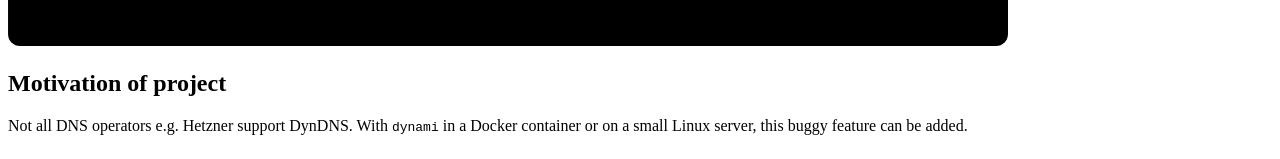
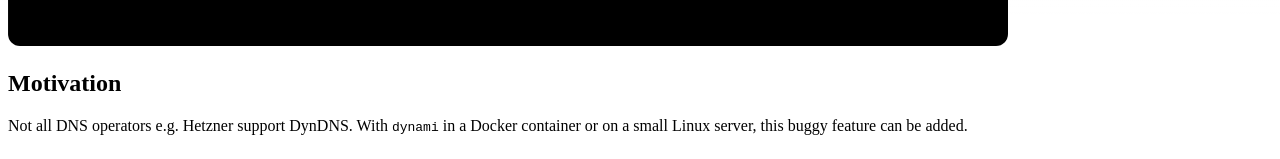
Before and after one commit to bytesentinel-io/docs, a Next.js app: page /dynami in a window 1280 px wide. Shown: the part 1086-1245 px from the top of the page. Built offline with nearby package versions, Linux system fonts and the light colour scheme.

Commit message:
Change download to install

```diff
--- a/pages/dynami/_meta.json
+++ b/pages/dynami/_meta.json
@@ -10,7 +10,7 @@
         "title": "Quick Start"
     },
     "download": {
-        "title": "Download"
+        "title": "Installation"
     },
     "-- docs": {
         "title": "Documentation",
--- a/pages/dynami/index.mdx
+++ b/pages/dynami/index.mdx
@@ -10,7 +10,7 @@
 
 <Image src="/images/dynami_cover.webp" alt="dynami Cover with Logo and Text" width={1000} height={1000} className="rounded-xl" priority />
 
-## Motivation of project
+## Motivation
 
 Not all DNS operators e.g. Hetzner support DynDNS. With `dynami` in a Docker container or on a small Linux server, this buggy feature can be added.
 
--- a/pages/dynami/providers.mdx
+++ b/pages/dynami/providers.mdx
@@ -47,4 +47,9 @@
             <path d="M16.5088 16.8447c.1475-.5068.0908-.9707-.1553-1.3154-.2246-.3164-.6045-.499-1.0615-.5205l-8.6592-.1123a.1559.1559 0 0 1-.1333-.0713c-.0283-.042-.0351-.0986-.021-.1553.0278-.084.1123-.1484.2036-.1562l8.7359-.1123c1.0351-.0489 2.1601-.8868 2.5537-1.9136l.499-1.3013c.0215-.0561.0293-.1128.0147-.168-.5625-2.5463-2.835-4.4453-5.5499-4.4453-2.5039 0-4.6284 1.6177-5.3876 3.8614-.4927-.3658-1.1187-.5625-1.794-.499-1.2026.119-2.1665 1.083-2.2861 2.2856-.0283.31-.0069.6128.0635.894C1.5683 13.171 0 14.7754 0 16.752c0 .1748.0142.3515.0352.5273.0141.083.0844.1475.1689.1475h15.9814c.0909 0 .1758-.0645.2032-.1553l.12-.4268zm2.7568-5.5634c-.0771 0-.1611 0-.2383.0112-.0566 0-.1054.0415-.127.0976l-.3378 1.1744c-.1475.5068-.0918.9707.1543 1.3164.2256.3164.6055.498 1.0625.5195l1.8437.1133c.0557 0 .1055.0263.1329.0703.0283.043.0351.1074.0214.1562-.0283.084-.1132.1485-.204.1553l-1.921.1123c-1.041.0488-2.1582.8867-2.5527 1.914l-.1406.3585c-.0283.0713.0215.1416.0986.1416h6.5977c.0771 0 .1474-.0489.169-.126.1122-.4082.1757-.837.1757-1.2803 0-2.6025-2.125-4.727-4.7344-4.727"/>
         </svg>
     } title="Cloudflare" href="providers/hetzner"/>
+    <Card icon={
+        <svg xmlns="http://www.w3.org/2000/svg" width="24" height="24" fill="currentColor" viewBox="0 0 16 16">
+            <path d="M3.112 3.645A1.5 1.5 0 0 1 4.605 2H7a.5.5 0 0 1 .5.5v.382c0 .696-.497 1.182-.872 1.469a.459.459 0 0 0-.115.118.113.113 0 0 0-.012.025L6.5 4.5v.003l.003.01c.004.01.014.028.036.053a.86.86 0 0 0 .27.194C7.09 4.9 7.51 5 8 5c.492 0 .912-.1 1.19-.24a.86.86 0 0 0 .271-.194.213.213 0 0 0 .036-.054l.003-.01v-.008a.112.112 0 0 0-.012-.025.459.459 0 0 0-.115-.118c-.375-.287-.872-.773-.872-1.469V2.5A.5.5 0 0 1 9 2h2.395a1.5 1.5 0 0 1 1.493 1.645L12.645 6.5h.237c.195 0 .42-.147.675-.48.21-.274.528-.52.943-.52.568 0 .947.447 1.154.862C15.877 6.807 16 7.387 16 8s-.123 1.193-.346 1.638c-.207.415-.586.862-1.154.862-.415 0-.733-.246-.943-.52-.255-.333-.48-.48-.675-.48h-.237l.243 2.855A1.5 1.5 0 0 1 11.395 14H9a.5.5 0 0 1-.5-.5v-.382c0-.696.497-1.182.872-1.469a.459.459 0 0 0 .115-.118.113.113 0 0 0 .012-.025L9.5 11.5v-.003l-.003-.01a.214.214 0 0 0-.036-.053.859.859 0 0 0-.27-.194C8.91 11.1 8.49 11 8 11c-.491 0-.912.1-1.19.24a.859.859 0 0 0-.271.194.214.214 0 0 0-.036.054l-.003.01v.002l.001.006a.113.113 0 0 0 .012.025c.016.027.05.068.115.118.375.287.872.773.872 1.469v.382a.5.5 0 0 1-.5.5H4.605a1.5 1.5 0 0 1-1.493-1.645L3.356 9.5h-.238c-.195 0-.42.147-.675.48-.21.274-.528.52-.943.52-.568 0-.947-.447-1.154-.862C.123 9.193 0 8.613 0 8s.123-1.193.346-1.638C.553 5.947.932 5.5 1.5 5.5c.415 0 .733.246.943.52.255.333.48.48.675.48h.238l-.244-2.855z"/>
+        </svg>
+    } title="Custom" href="providers/custom"/>
 </Cards>
```
Also changed, not shown: pages/dynami/install.mdx (renamed from pages/dynami/download.mdx).
